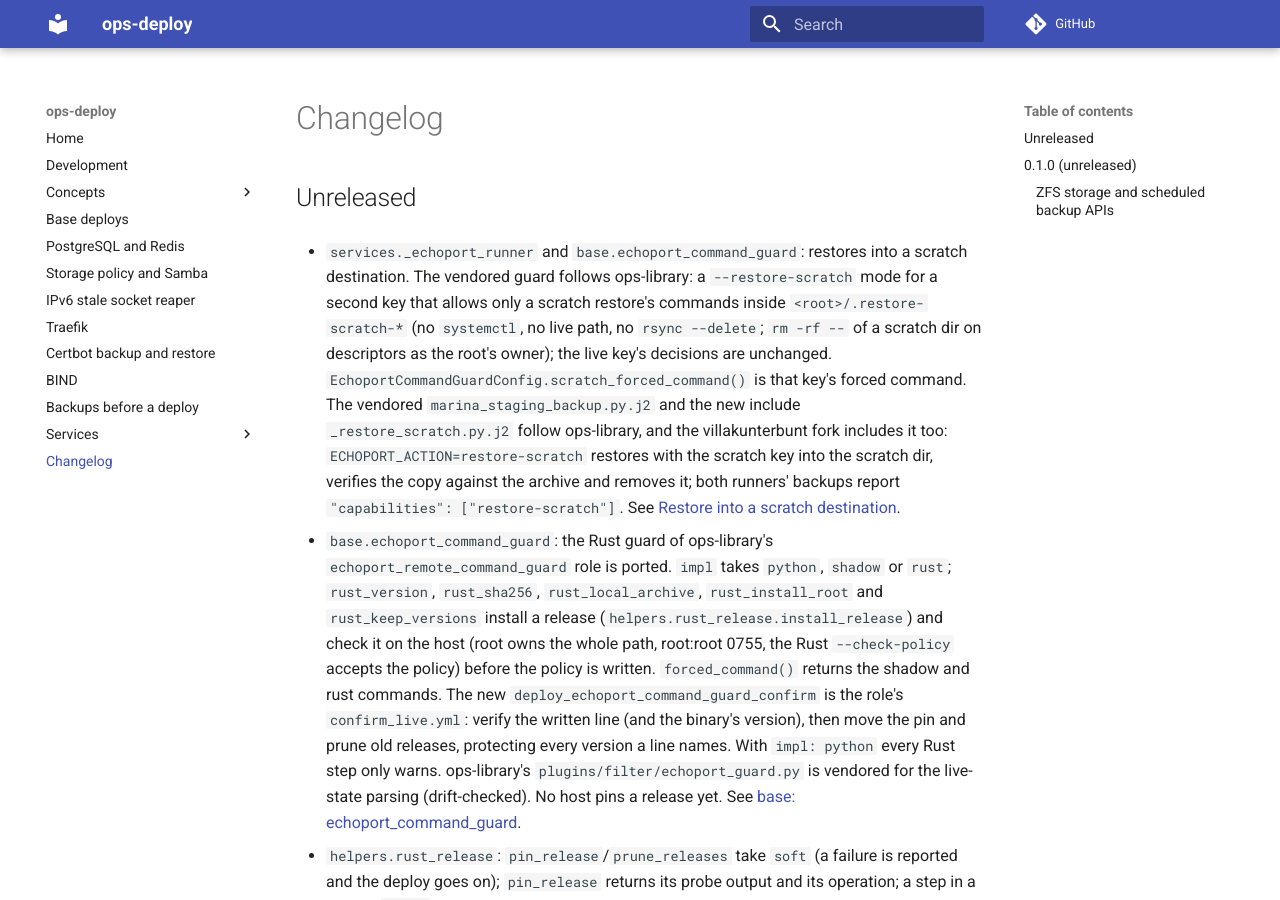
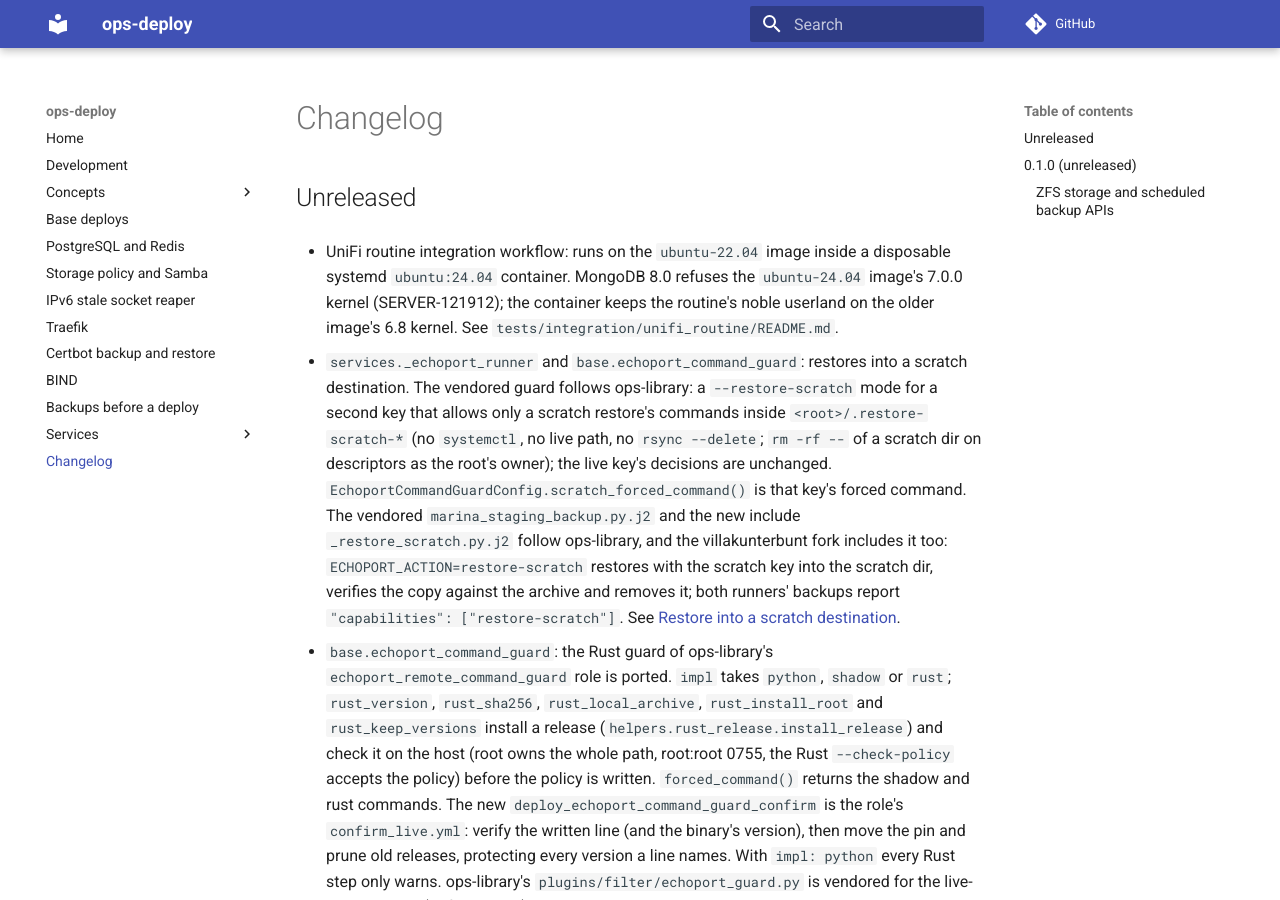
Before and after one commit to ephes/ops-deploy, an MkDocs documentation site: the page built from docs/changelog.md, in a window 1280 px wide and 900 px high. Built offline with MkDocs 1.6.1 and Material for MkDocs 9.7.7, drawn with Linux system fonts in a browser that asks for light colours; comment, search, counter and statistics services are not loaded.

Commit message:
UniFi routine integration: run in a noble systemd container on the ubuntu-22.04 image
MongoDB 8.0 refuses to start on the ubuntu-24.04 image's 7.0.0 kernel
(SERVER-121912). The 22.04 image's 6.8 kernel is unaffected, and a
disposable ubuntu:24.04 systemd container keeps the routine's noble
userland. run.sh and the harness are unchanged.

```diff
--- a/docs/changelog.md
+++ b/docs/changelog.md
@@ -1,6 +1,12 @@
 # Changelog
 
 ## Unreleased
+
+- UniFi routine integration workflow: runs on the `ubuntu-22.04` image inside a
+  disposable systemd `ubuntu:24.04` container. MongoDB 8.0 refuses the
+  `ubuntu-24.04` image's 7.0.0 kernel (SERVER-121912); the container keeps the
+  routine's noble userland on the older image's 6.8 kernel. See
+  `tests/integration/unifi_routine/README.md`.
 
 - `services._echoport_runner` and `base.echoport_command_guard`: restores into
   a scratch destination. The vendored guard follows ops-library: a
```
Also changed, not shown: 2 other files.
